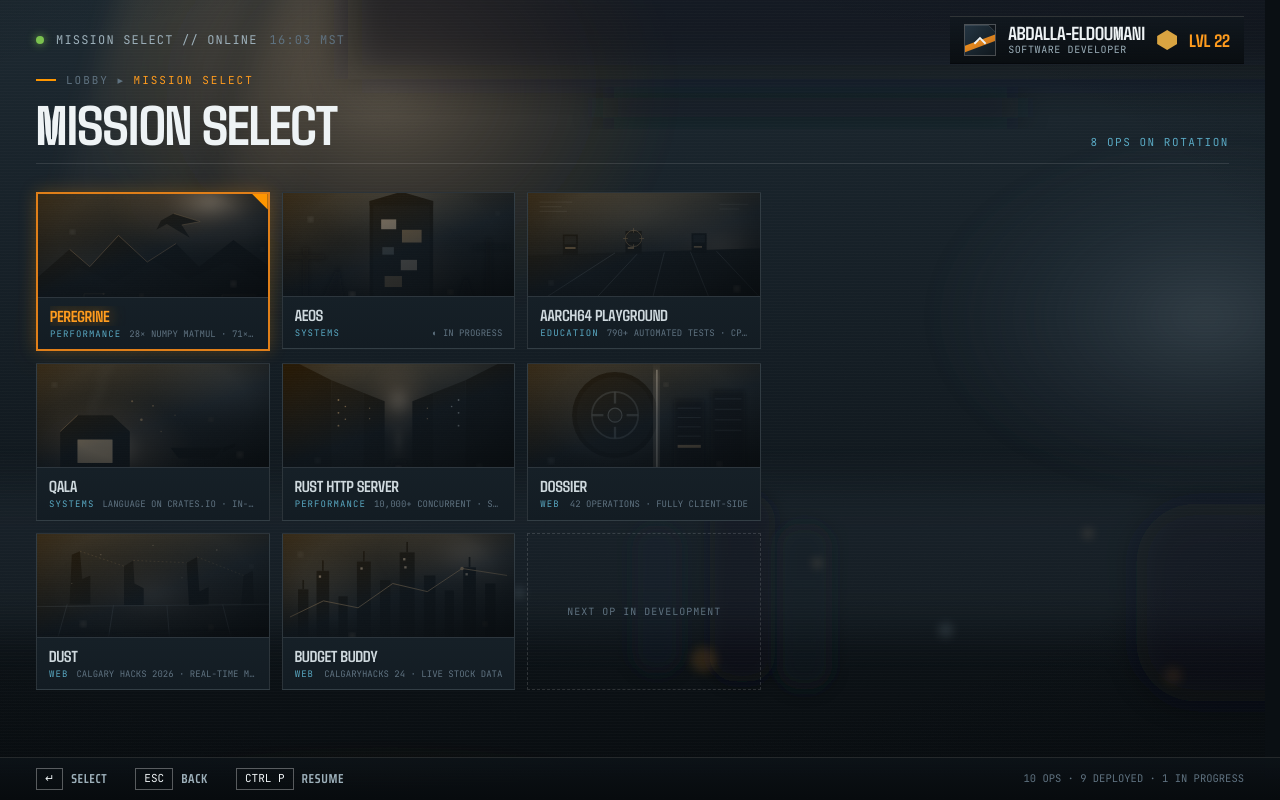
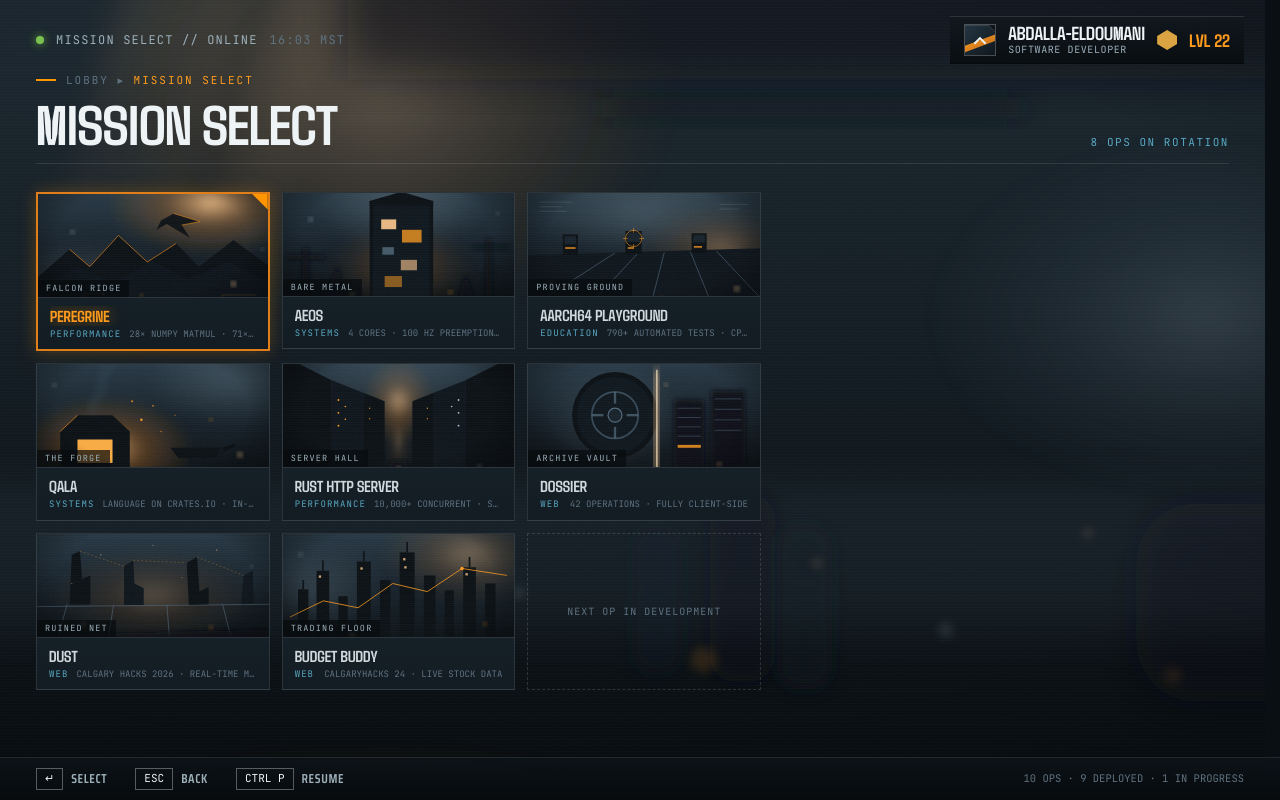
Before and after one commit to Abdalla-Eldoumani/bo2-portfolio, a Next.js app: page /missions in a window 1280 px wide. Built offline with nearby package versions, Linux system fonts and the light colour scheme; no server answers.

Commit message:
render map art plain with map-name strips

```diff
--- a/components/missions/mission-select.tsx
+++ b/components/missions/mission-select.tsx
@@ -16,19 +16,15 @@ import { projects } from '@/lib/data/projects';
 
 // Flavor map-names, one per op (presentational only).
 const MAP_NAMES: Record<string, string> = {
+  Peregrine: 'FALCON RIDGE',
+  AEOS: 'BARE METAL',
+  'AArch64 Playground': 'PROVING GROUND',
+  Qala: 'THE FORGE',
   'Rust HTTP Server': 'SERVER HALL',
-  FastMathExt: 'MATRIX GRID',
+  Dossier: 'ARCHIVE VAULT',
+  DUST: 'RUINED NET',
   'Budget Buddy': 'TRADING FLOOR',
-  'Interactive Cybersecurity Site': 'CIPHER VAULT',
-  'AI-Platform': 'CONTROL ROOM',
-  DUST: 'RUINED NET',
-  'AEOS — Educational OS': 'BARE METAL',
-  'Self-Checkout Station Software': 'CHECKOUT BAY',
-  Peregrine: 'KERNEL RANGE',
-  Qala: 'THE FORGE',
 };
-
-const inProgress = (name: string) => name.startsWith('AEOS');
 
 function MapArt({
   project,
@@ -57,17 +53,13 @@ function MapArt({
         fill
         sizes={large ? '440px' : '(max-width: 1024px) 50vw, 300px'}
         className="object-cover"
-        style={{ filter: 'grayscale(0.65) contrast(1.05) brightness(0.72)' }}
       />
-      {/* Duotone grade: cool shadow floor + warm key from the top-left. */}
-      <div
-        aria-hidden="true"
-        className="absolute inset-0"
-        style={{
-          background:
-            'linear-gradient(160deg, rgba(255,150,0,0.14), rgba(22,33,42,0.55) 55%, rgba(10,15,19,0.75))',
-        }}
-      />
+      <span
+        className="absolute bottom-0 left-0 px-2 py-0.5 font-mono text-[8.5px] tracking-[0.14em] text-ink-2"
+        style={{ background: 'rgba(8,12,15,0.72)' }}
+      >
+        {MAP_NAMES[project.name] ?? 'OP'}
+      </span>
     </div>
   );
 }
@@ -95,15 +87,10 @@ function Brief({ project }: { project: (typeof projects)[number] }) {
           {project.description}
         </p>
 
-        {inProgress(project.name) ? (
-          <div className="mt-4 inline-flex items-center gap-2 border border-white/[0.14] px-3 py-1 font-mono text-[11px] tracking-[0.08em] text-gold">
-            ◐ IN PROGRESS
-          </div>
-        ) : (
-          chunks.length > 0 && (
+        {chunks.length > 0 && (
           <div className="mt-4 flex flex-wrap gap-x-6 gap-y-2">
             {chunks.map((c) => (
-                <div key={c} className="max-w-[140px]">
+              <div key={c} className="max-w-[150px]">
                 <div className="font-display text-[20px] font-bold uppercase leading-tight text-orange-core">
                   {c.split(' ')[0]}
                 </div>
@@ -113,7 +100,6 @@ function Brief({ project }: { project: (typeof projects)[number] }) {
               </div>
             ))}
           </div>
-          )
         )}
 
         <div className="mt-4 flex flex-wrap gap-1.5">
@@ -202,9 +188,7 @@ export function MissionSelect() {
                       {(p.category ?? 'general').toUpperCase()}
                     </span>
                     <span className="truncate font-mono text-[9px] text-ink-3">
-                      {inProgress(p.name)
-                        ? '◐ IN PROGRESS'
-                        : p.metrics?.toUpperCase()}
+                      {p.metrics?.toUpperCase()}
                     </span>
                   </div>
                 </div>
```
Lines whose indentation alone changed are shown as unchanged.
